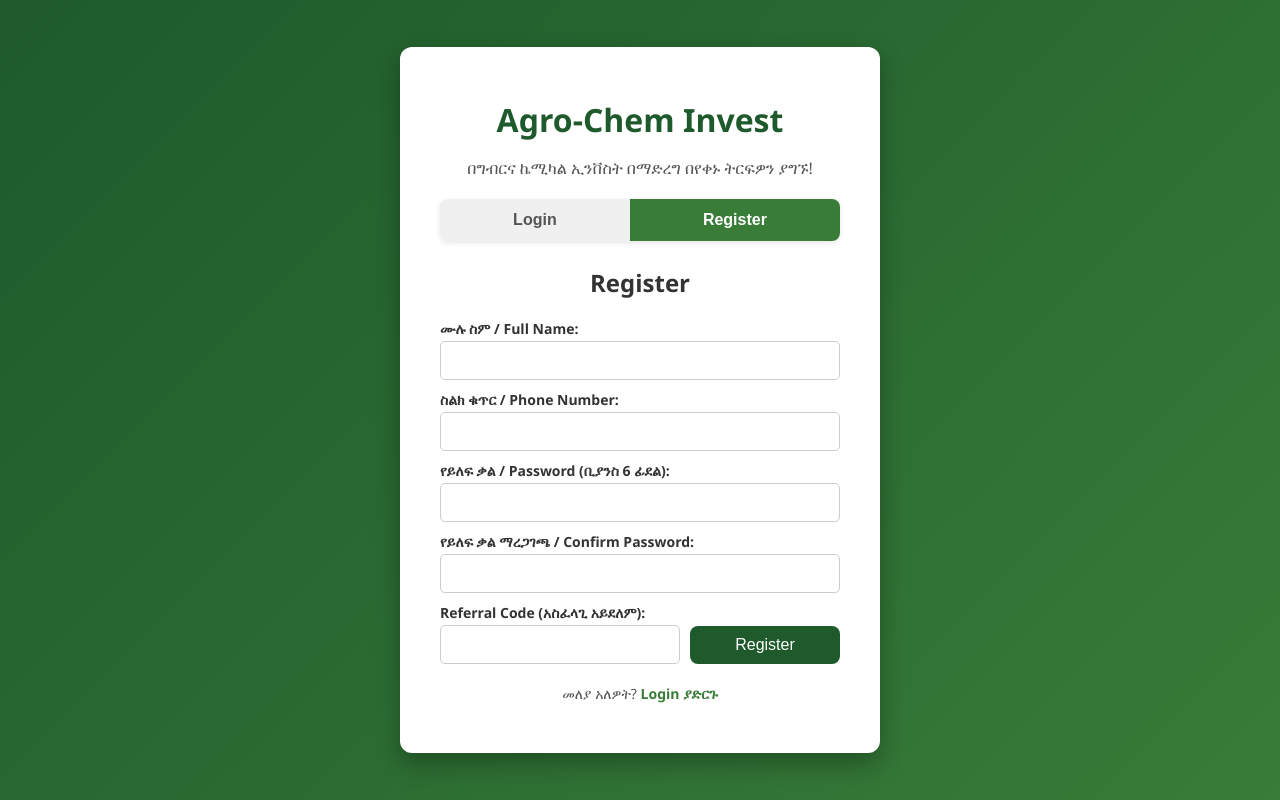
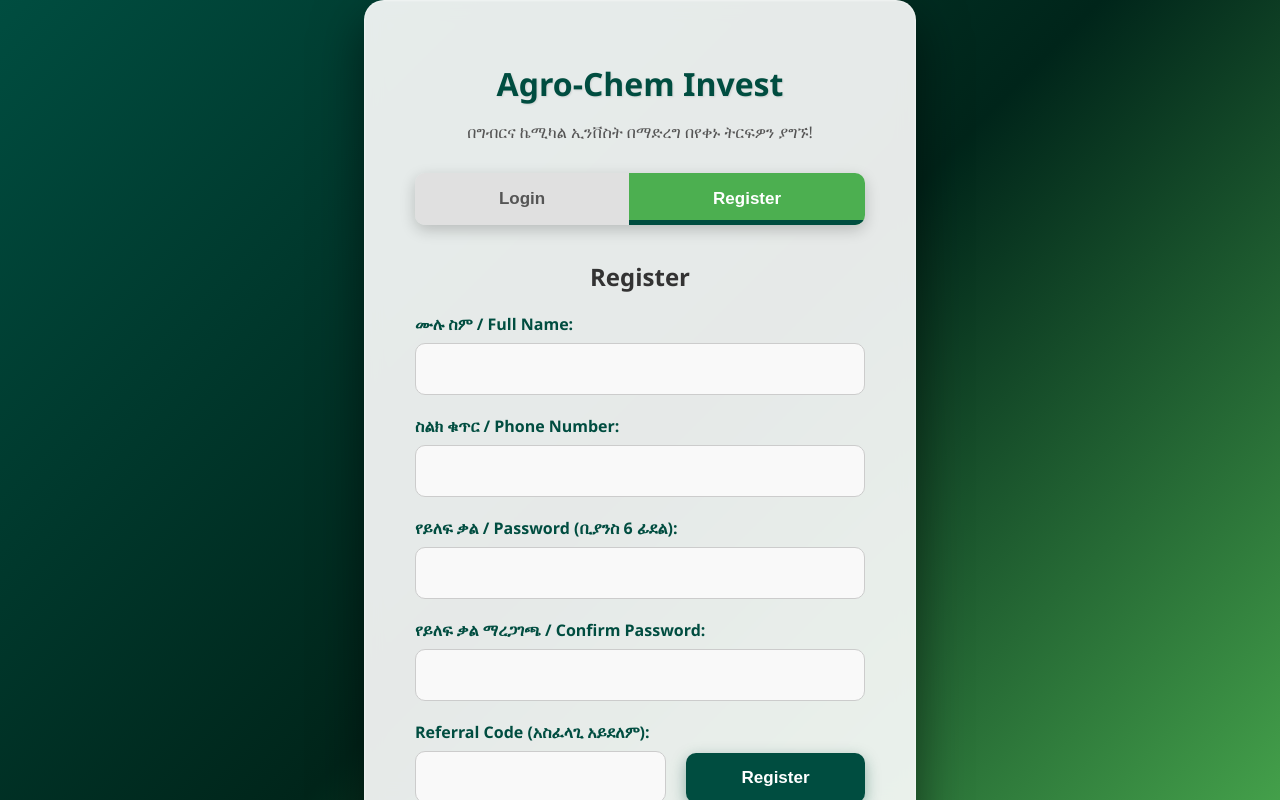
Before and after one commit to mickymicky226756-art/ag-project, a plain HTML site: page index.html in a window 1280 px wide. Both pictures are taken after a click on the button "Register". Drawn offline with Linux system fonts and the light colour scheme.

Commit message:
Update workspace 2025-11-29 00:22:30

```diff
--- a/index.html
+++ b/index.html
@@ -9,6 +9,8 @@
     <script src="https://www.gstatic.com/firebasejs/8.10.1/firebase-database.js"></script>
 
     <style>
+        /* ********** REVISED CSS for 4K/Premium Agro-Chem Invest Theme ********** */
+
         /* አጠቃላይ የገጽ ፎርማት */
         body {
             font-family: 'Segoe UI', Tahoma, Geneva, Verdana, sans-serif;
@@ -18,12 +20,14 @@
             align-items: center;
             min-height: 100vh;
             margin: 0;
-            background-color: #e9f5e9;
-        }
-
-        /* የ Login/Register ገጽ ጀርባ */
+            /* Rich, subtle background for the main body */
+            background-color: #f0f5e9;
+        }
+
+        /* የ Login/Register ገጽ ጀርባ - ፕሪሚየም ሉክ */
         .login-register-page {
-            background-image: linear-gradient(135deg, #1e5a2c 0%, #387c38 100%);
+            /* Deep, High-Contrast Gradient: Forest Green to Gold/Lime Accent */
+            background-image: linear-gradient(135deg, #004d40 0%, #00251a 50%, #4CAF50 100%);
             display: flex;
             justify-content: center;
             align-items: center;
@@ -36,50 +40,66 @@
         }
 
         .container {
-            background-color: #ffffff;
-            padding: 30px 40px;
-            border-radius: 12px;
-            box-shadow: 0 10px 25px rgba(0, 0, 0, 0.3);
+            background-color: rgba(255, 255, 255, 0.9); /* Slightly transparent white */
+            padding: 40px 50px; /* Increased padding */
+            border-radius: 20px; /* More rounded */
+            /* Multi-layer shadow for floating 4K effect */
+            box-shadow: 0 20px 50px rgba(0, 0, 0, 0.5), 0 0 0 1px rgba(255, 255, 255, 0.1) inset;
+            backdrop-filter: blur(10px); /* Glassmorphism effect */
+            -webkit-backdrop-filter: blur(10px);
+            border: 1px solid rgba(255, 255, 255, 0.3); /* Subtle border for glass */
             width: 100%;
-            max-width: 400px;
+            max-width: 450px; /* Wider container */
             text-align: center;
+            transition: all 0.5s ease;
+        }
+        .container:hover {
+            box-shadow: 0 30px 60px rgba(0, 0, 0, 0.6);
+            transform: translateY(-5px);
         }
 
         h1 {
-            color: #1e5a2c;
+            color: #004d40; /* Dark Primary Green */
             margin-bottom: 5px;
+            font-size: 32px;
+            text-shadow: 1px 1px 2px rgba(0, 0, 0, 0.1);
         }
 
         p {
             color: #555;
-            margin-bottom: 20px;
+            margin-bottom: 30px;
         }
 
         /* Tab Buttons Style */
         .tab-buttons {
             display: flex;
             justify-content: center;
-            margin-bottom: 25px;
-            border-radius: 8px;
+            margin-bottom: 35px;
+            border-radius: 10px;
             overflow: hidden;
-            box-shadow: 0 2px 5px rgba(0, 0, 0, 0.1);
+            box-shadow: 0 5px 15px rgba(0, 0, 0, 0.2);
+            transition: all 0.3s;
         }
 
         .tab-buttons button {
-            padding: 12px 20px;
+            padding: 16px 30px; /* More prominent buttons */
             border: none;
-            background-color: #f0f0f0;
+            background-color: #e0e0e0;
             color: #555;
             cursor: pointer;
-            font-size: 16px;
+            font-size: 17px;
             font-weight: 600;
-            transition: background-color 0.3s, color 0.3s;
+            transition: background-color 0.3s, color 0.3s, transform 0.1s;
             flex-grow: 1;
         }
 
         .tab-buttons button.active {
-            background-color: #387c38;
+            background-color: #4CAF50; /* Vibrant Accent Green */
             color: white;
+            box-shadow: inset 0 -5px 0 #004d40; /* Stronger Underline effect */
+        }
+        .tab-buttons button:hover {
+            background-color: #d0d0d0;
         }
 
         .form-box {
@@ -88,73 +108,93 @@
 
         .form-box.active {
             display: block;
+            animation: fadeIn 0.8s;
+        }
+        @keyframes fadeIn {
+            from { opacity: 0; transform: translateY(10px); }
+            to { opacity: 1; transform: translateY(0); }
         }
 
         .input-group {
             text-align: left;
-            margin-bottom: 10px;
+            margin-bottom: 20px;
         }
 
         .input-group label {
             display: block;
-            margin-bottom: 3px;
+            margin-bottom: 8px;
             font-weight: bold;
-            font-size: 14px;
+            font-size: 16px;
+            color: #004d40; /* Label color */
         }
 
         .input-group input, .input-group select {
             width: 100%;
-            padding: 10px;
+            padding: 15px;
             border: 1px solid #ccc;
-            border-radius: 5px;
+            border-radius: 10px; /* Softer edges */
             box-sizing: border-box;
-            font-size: 15px;
-        }
-
-        /* አዲስ ስታይል: ለ Register ቁልፍ እና Referral Input ጎን ለጎን እንዲሆኑ */
+            font-size: 17px;
+            background-color: #f9f9f9;
+            transition: border-color 0.3s, box-shadow 0.3s;
+        }
+        .input-group input:focus, .input-group select:focus {
+            border-color: #4CAF50; /* Accent on focus */
+            box-shadow: 0 0 10px rgba(76, 175, 80, 0.6);
+            outline: none;
+            background-color: white;
+        }
+
+        /* Register Buttons Layout */
         .input-group-half {
             display: flex;
-            gap: 10px; /* በ Input እና Button መካከል ክፍተት ለመፍጠር */
-            align-items: flex-end; /* ቁልፉ ከታች እንዲሰለፍ */
-            margin-bottom: 10px;
+            gap: 20px;
+            align-items: flex-end;
+            margin-bottom: 20px;
         }
         .input-group-half .input-group {
             flex-grow: 1;
-            margin-bottom: 0; /* ድርብ margin እንዳይሆን */
+            margin-bottom: 0;
         }
         .input-group-half .submit-btn-register {
-            width: 150px; /* ለ Register ቁልፍ ስፋት መስጠት */
-            padding: 10px 14px;
-            font-size: 16px;
-            margin-top: 0; /* ከላይ ያለው margin እንዲጠፋ */
-        }
-        /* የጎን ለጎን ቅጹ ውስጥ ካልሆነ submit-btn ሙሉ ስፋት እንዲይዝ */
+            width: 180px;
+            padding: 15px 18px;
+            font-size: 17px;
+            margin-top: 0;
+        }
+
+        /* Full Width Submit Button */
         .form-box .submit-btn:not(.submit-btn-register) {
             width: 100%;
-            padding: 14px;
-            font-size: 18px;
-            margin-top: 18px;
+            padding: 18px;
+            font-size: 19px;
+            margin-top: 25px;
         }
 
         .submit-btn {
-            background-color: #1e5a2c;
+            background-color: #004d40; /* Dark Primary Green */
             color: white;
             border: none;
-            border-radius: 8px;
+            border-radius: 10px;
             cursor: pointer;
-            transition: background-color 0.3s, transform 0.1s;
+            transition: background-color 0.3s, transform 0.1s, box-shadow 0.3s;
+            font-weight: 700;
+            box-shadow: 0 5px 15px rgba(0, 77, 64, 0.4); /* Shadow for lift */
         }
         .submit-btn:active {
-            transform: translateY(1px);
+            transform: translateY(2px);
+            box-shadow: 0 2px 10px rgba(0, 77, 64, 0.6);
         }
 
         .submit-btn:hover {
-            background-color: #387c38;
+            background-color: #4CAF50; /* Accent on hover */
+            box-shadow: 0 8px 20px rgba(76, 175, 80, 0.6);
         }
 
         .message {
-            margin-top: 10px;
+            margin-top: 20px;
             font-weight: bold;
+            font-size: 16px;
         }
 
         .success {
```
